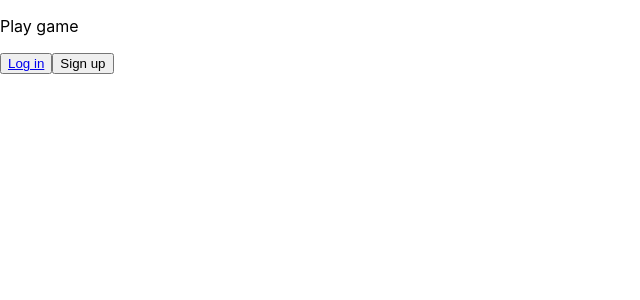
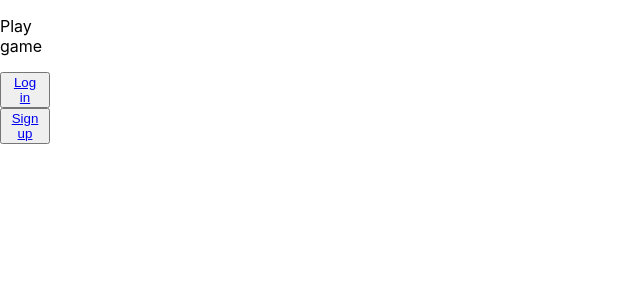
Before and after one commit to KeyanTheGreat/Rocket-Recall-Hack-Harvard-23, a React (Create React App) app in the folder my-app/: page / in a window 1280 px wide. Shown: the top 300 px of the page, without its empty margins (0-640 px from the left). Built offline with nearby package versions, Linux system fonts and the light colour scheme.

Commit message:
basic pages for login

```diff
--- a/my-app/src/App.js
+++ b/my-app/src/App.js
@@ -3,6 +3,7 @@ import './App.css';
 import {BrowserRouter, Routes, Route} from 'react-router-dom'
 import Startup from './pages/Startup'
 import Login from './pages/Login'
+import Signup from './pages/Signup'
 function App() {
   return (
     <div >
@@ -10,7 +11,7 @@ function App() {
       <Routes>
       <Route path="login" element={<Login />}/>
       <Route path="/" element={<Startup />}/>
-
+      <Route path="signup" element={<Signup/>}/>
       </Routes>
     </BrowserRouter>
     </div>
--- /dev/null
+++ b/my-app/src/pages/Signup.jsx
@@ -0,0 +1,7 @@
+export default function Signup() {
+    return (
+        <div>
+            <p>Signing up</p>
+        </div>
+    )
+}
--- /dev/null
+++ b/my-app/src/pages/Startup.css
@@ -0,0 +1,5 @@
+.startup {
+    display: flex;
+    flex-direction: column;
+    max-width: 50px;
+}
--- a/my-app/src/pages/Startup.jsx
+++ b/my-app/src/pages/Startup.jsx
@@ -1,10 +1,11 @@
 import { Outlet, Link } from "react-router-dom";
+import './Startup.css'
 export default function Startup() {
     return (
-        <div>
+        <div className="startup">
             <p>Play game</p>
             <button><Link to="login">Log in</Link></button>
-            <button>Sign up</button>
+            <button><Link to="signup">Sign up</Link></button>
             <Outlet />
         </div>
     )
```
